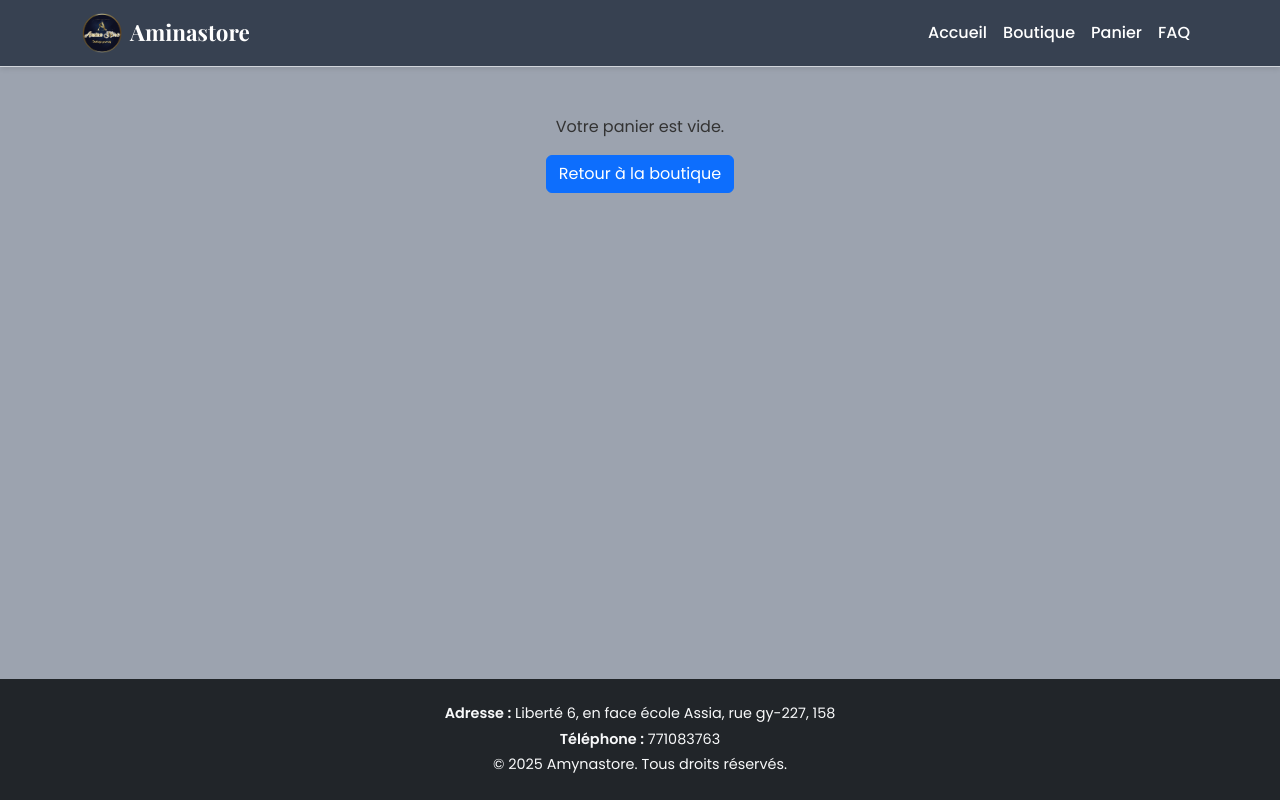
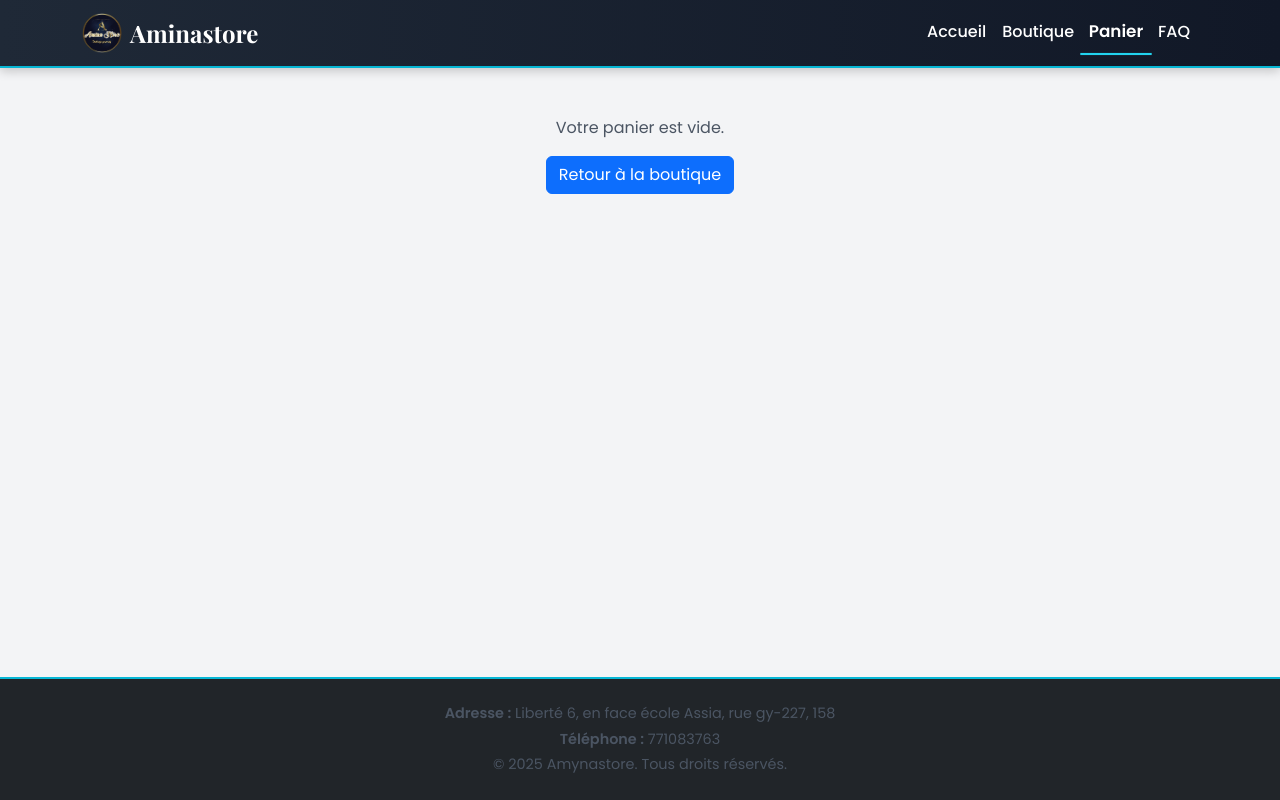
Before and after one commit to caillou590/Aminastore-frontend, a React (Vite) app in the folder aminastore-frontend/: page /panier in a window 1280 px wide. Built offline with nearby package versions, Linux system fonts and the light colour scheme.

Commit message:
Changement couleur site et navbar gris foncé

```diff
--- a/aminastore-frontend/src/index.css
+++ b/aminastore-frontend/src/index.css
@@ -5,82 +5,86 @@
 html, body, #root {
   height: 100%;
   margin: 0;
-  background-color: #9CA3AF; /* ✅ Couleur de fond modifiée */
+  background-color: #f3f4f6; /* fond gris clair */
   font-family: 'Poppins', sans-serif;
-  color: #333333;
+  color: #1f2937; /* gris foncé pour texte principal */
 }
 
 h1, h2, h3, h4, h5, h6 {
   font-family: 'Playfair Display', serif;
-  color: #374151; /* ✅ Gris foncé pour contraste */
+  color: #1f2937;
+}
+
+p, span, li {
+  color: #4b5563; /* gris secondaire */
 }
 
 a {
   text-decoration: none;
-  color: #ffffff; /* ✅ Texte blanc */
+  color: #06b6d4; /* aqua pour liens */
+  transition: 0.3s;
 }
 
 a:hover {
-  color: #D1D5DB; /* ✅ Gris clair au hover */
+  color: #22d3ee; /* accent aqua plus clair */
 }
 
 /* -------------------- */
-/* Navbar */
-
-/* ✅ Option 1 : Contraste (recommandé) */
+/* Navbar Modernisée */
 .navbar {
-  background-color: #374151; /* ✅ Gris foncé */
-  border-bottom: 1px solid #D1D5DB;
-}
-.navbar .nav-link {
-  color: #ffffff;
-  font-weight: 500;
-  transition: 0.3s;
-}
-.navbar .nav-link:hover {
-  color: #D1D5DB;
+  background: linear-gradient(90deg, #1f2937, #111827); /* dégradé gris foncé → noir */
+  border-bottom: 2px solid #06b6d4; /* accent aqua */
+  box-shadow: 0 3px 10px rgba(0,0,0,0.2);
+  padding: 0.8rem 1rem;
 }
 
-/* 🔄 Option 2 : Uniforme (désactive l’Option 1 et active celle-ci si tu veux tester) */
-/*
-.navbar {
-  background-color: #9CA3AF;
-  border-bottom: 1px solid #D1D5DB;
+.navbar .nav-link {
+  color: #f3f4f6; /* gris clair */
+  font-weight: 500;
+  transition: color 0.3s ease, transform 0.3s ease;
 }
-.navbar .nav-link {
-  color: #111827;
-  font-weight: 500;
-  transition: 0.3s;
+
+.navbar .nav-link:hover,
+.navbar .nav-link.active {
+  color: #06b6d4;
+  transform: scale(1.05); /* petit zoom au hover */
 }
-.navbar .nav-link:hover {
-  color: #374151;
-}
-*/
 
 /* -------------------- */
 /* Footer */
 footer {
-  background-color: #374151; /* ✅ Même couleur que la navbar pour cohérence */
+  background-color: #1f2937;
   color: #fff;
   padding: 30px 0;
   text-align: center;
   font-size: 0.9rem;
+  border-top: 2px solid #06b6d4;
 }
 
 /* -------------------- */
 /* Buttons */
 button, .btn {
-  background-color: #374151; /* ✅ Boutons gris foncé */
+  background-color: #06b6d4; /* aqua */
   color: #fff;
   border-radius: 8px;
   border: none;
-  transition: 0.3s;
   padding: 10px 15px;
   font-weight: 500;
+  transition: 0.3s;
 }
 
 button:hover, .btn:hover {
-  background-color: #111827; /* ✅ Noir foncé au hover */
+  background-color: #22d3ee;
+}
+
+/* Boutons secondaires */
+.btn-secondary {
+  background-color: #6b7280; /* gris secondaire */
+  color: #fff;
+}
+
+.btn-secondary:hover {
+  background-color: #4b5563;
 }
 
 /* -------------------- */
@@ -89,14 +93,14 @@ button:hover, .btn:hover {
   background: #ffffff;
   border-radius: 12px;
   padding: 15px;
-  box-shadow: 0 4px 12px rgba(55, 65, 81, 0.15);
+  box-shadow: 0 4px 12px rgba(31,41,55,0.1);
   transition: all 0.3s ease;
   margin-bottom: 20px;
 }
 
 .product-card:hover {
   transform: translateY(-5px);
-  box-shadow: 0 6px 18px rgba(55, 65, 81, 0.2);
+  box-shadow: 0 6px 18px rgba(31,41,55,0.15);
 }
 
 .product-card img,
@@ -109,16 +113,11 @@ button:hover, .btn:hover {
 }
 
 /* Actions (Edit/Delete) */
-.actions {
-  display: flex;
-  gap: 10px;
-  margin-top: 10px;
-}
-
 .actions .edit {
   flex: 1;
   padding: 8px;
-  background-color: #374151;
+  background-color: #1f2937;
+  color: #fff;
 }
 
 .actions .edit:hover {
@@ -128,7 +127,8 @@ button:hover, .btn:hover {
 .actions .delete {
   flex: 1;
   padding: 8px;
-  background-color: #e63946;
+  background-color: #ef4444; /* rouge pour supprimer */
+  color: #fff;
 }
 
 .actions .delete:hover {
@@ -138,80 +138,63 @@ button:hover, .btn:hover {
 /* -------------------- */
 /* Forms & Cards */
 .card {
-  background: #ffffff;
+  background: #e5e7eb; /* gris clair */
   border-radius: 12px;
   padding: 20px;
-  box-shadow: 0 4px 12px rgba(55, 65, 81, 0.1);
+  box-shadow: 0 4px 12px rgba(31,41,55,0.1);
 }
 
 .card h4 {
   margin-bottom: 15px;
-  color: #374151;
+  color: #1f2937;
 }
 
 .card input,
 .card textarea,
 .card select {
   padding: 10px;
-  border: 1px solid #D1D5DB;
+  border: 1px solid #d1d5db;
   border-radius: 8px;
   font-size: 1rem;
   width: 100%;
 }
 
-.card input[type="file"] {
-  margin-top: 5px;
-  margin-bottom: 10px;
+.card button {
+  background-color: #06b6d4;
+  color: #fff;
 }
 
-.card button {
-  cursor: pointer;
-  border-radius: 8px;
-  padding: 10px;
-  font-size: 1rem;
-  font-weight: 500;
+.card button:hover {
+  background-color: #22d3ee;
 }
 
 /* -------------------- */
 /* Checkout */
-.checkout-container {
-  max-width: 800px;
-  margin: auto;
-}
-
 .checkout-container .btn-primary {
-  background-color: #374151;
+  background-color: #06b6d4;
   border: none;
 }
 
 .checkout-container .btn-primary:hover {
-  background-color: #111827;
+  background-color: #22d3ee;
 }
 
 /* -------------------- */
 /* FAQ */
-.faq-container {
-  max-width: 900px;
-  margin: auto;
-}
-
-.faq-section-title {
-  font-family: 'Playfair Display', serif;
-  color: #374151;
-  margin-bottom: 15px;
-}
-
 .faq-question {
   font-weight: 500;
-  color: #374151;
-  cursor: pointer;
+  color: #1f2937;
 }
 
 .faq-answer {
-  padding-left: 15px;
-  margin-top: 5px;
-  color: #333;
+  color: #4b5563;
 }
+
+/* -------------------- */
+/* Alerts / Notifications */
+.alert-success { background-color: #10b981; color: #fff; }
+.alert-warning { background-color: #f59e0b; color: #fff; }
+.alert-error   { background-color: #ef4444; color: #fff; }
 
 /* -------------------- */
 /* Responsive Helpers */
--- a/aminastore-frontend/src/styles/NavBar.css
+++ b/aminastore-frontend/src/styles/NavBar.css
@@ -1,27 +1,36 @@
 /* ======================
-   Navbar custom
+   Navbar Custom Aminastore (Aqua vif)
 ====================== */
-
 .custom-navbar {
-  background-color: #374151 !important; /* gris foncé */
-  border-bottom: 1px solid #D1D5DB;
-  box-shadow: 0 2px 5px rgba(0,0,0,0.1);
+  background-color: #06b6d4 !important; /* aqua vif */
+  border-bottom: 2px solid #22d3ee; /* accent aqua clair */
+  box-shadow: 0 3px 10px rgba(0,0,0,0.1);
+  transition: background-color 0.3s ease;
 }
 
 .custom-navbar .navbar-brand,
 .custom-navbar .nav-link {
   color: #ffffff !important; /* texte blanc */
+  font-weight: 500;
+  transition: color 0.3s ease, transform 0.3s ease;
 }
 
-.custom-navbar .nav-link:hover {
-  color: #D1D5DB !important; /* gris clair au hover */
+.custom-navbar .nav-link:hover,
+.custom-navbar .nav-link.active {
+  color: #ffffff !important; /* texte toujours blanc au hover */
+  text-shadow: 0 1px 2px rgba(0,0,0,0.2);
 }
 
 .custom-navbar .brand-name {
   font-family: 'Playfair Display', serif;
   font-weight: 700;
-  font-size: 1.4rem;
-  transition: color 0.3s ease;
+  font-size: 1.5rem;
+  color: #ffffff !important; /* nom de la marque en blanc */
+  transition: color 0.5s ease, transform 0.3s ease;
+}
+
+.custom-navbar .brand-name:hover {
+  transform: scale(1.05); /* léger zoom au hover */
 }
 
 .custom-navbar .navbar-toggler {
@@ -41,7 +50,28 @@
   }
 
   .navbar-nav .nav-link {
-    padding: 10px 0;
+    padding: 12px 0;
     display: block;
   }
+
+  /* Fond semi-transparent pour le menu mobile ouvert */
+  .custom-navbar.collapsing,
+  .custom-navbar.show {
+    background-color: rgba(6, 182, 212, 0.95);
+  }
 }
+
+/* ======================
+   Active link mobile
+====================== */
+.navbar-nav .nav-link.active {
+  font-weight: 600;
+  border-bottom: 2px solid #22d3ee; /* accent aqua clair */
+}
+
+/* ======================
+   Brand spacing
+====================== */
+.custom-navbar .brand-name {
+  margin-right: 1rem;
+}
```
